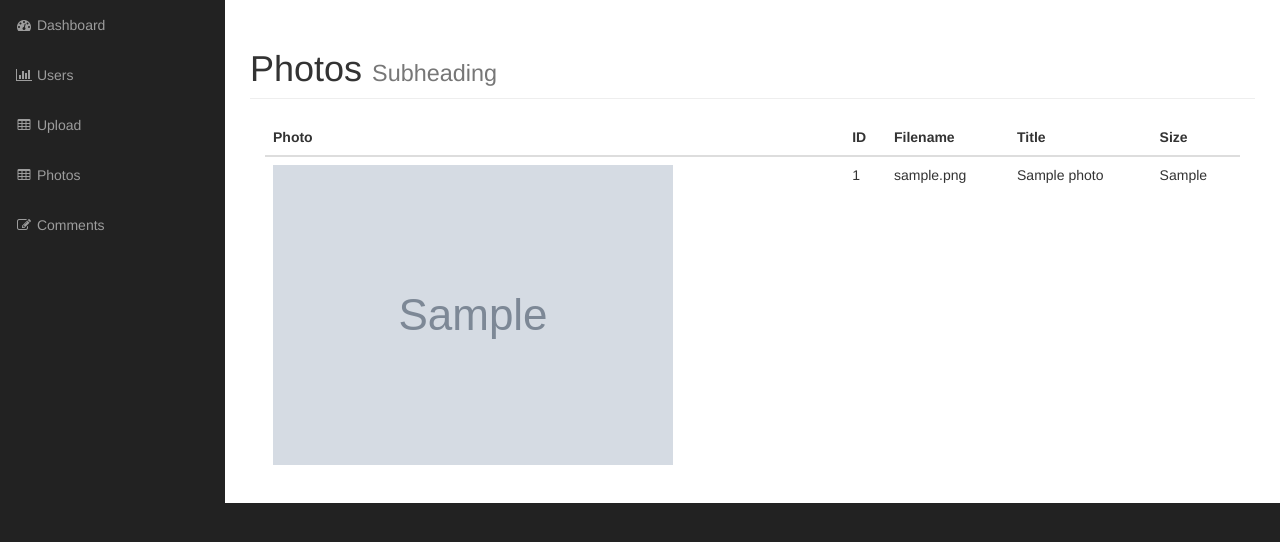
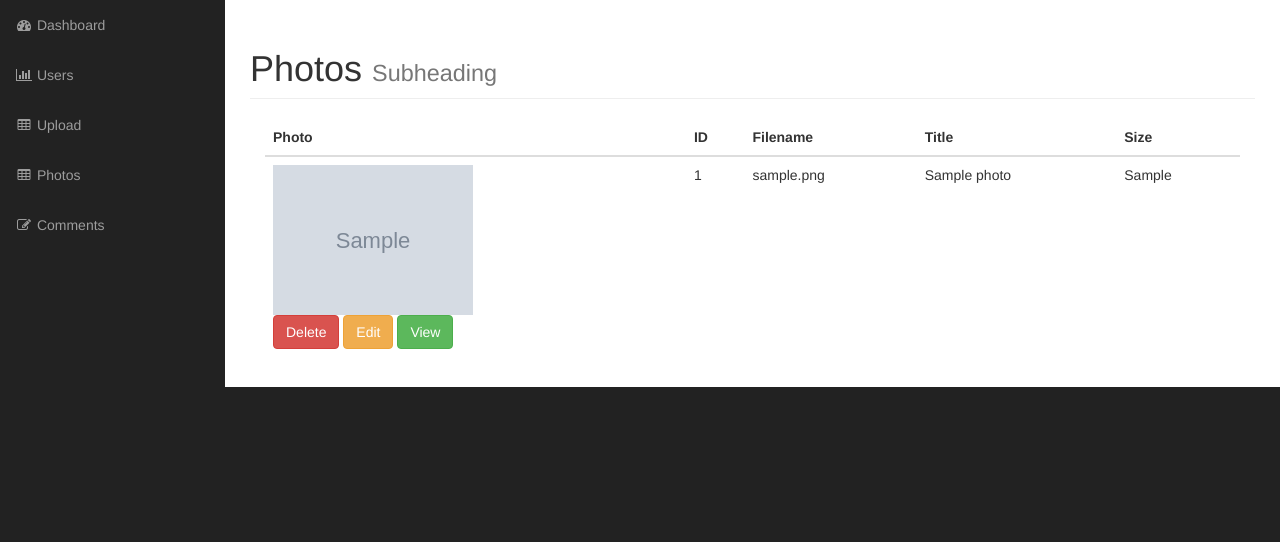
Before and after one commit to RobinKartikeyaKhatri/gallery, a PHP site: page /admin/photos.php in a window 1280 px wide. Shown: the part 51-593 px from the top of the page. Run offline with PHP 8.4, Linux system fonts and the light colour scheme; the visitor is signed in with stand-in values (Sample User, id 1); tables that the repository leaves empty or names only in its code hold one stand-in row (values such as "Sample post"); grey boxes marked "Sample" are stand-in pictures; grey boxes labelled with a size stand in for pictures from a placeholder-image service; some libraries are stand-ins or nearby versions.

Commit message:
created delete, edit, view links, also sending a get request(photo_id) on delete_photo.php page

```diff
--- a/admin/photos.php
+++ b/admin/photos.php
@@ -52,7 +52,13 @@ $photos = Photo::find_all();
                                             <?php foreach ($photos as $photo) : ?>
 
                                                    <tr>
-                                                   <td><img src="<?php echo $photo->picture_path(); ?>" alt=""></td>
+                                                   <td><img class="img-responsive" width="200" src="<?php echo $photo->picture_path(); ?>" alt="">
+                                                        <div class="pictures_link">
+                                                            <a href="delete_photo.php?id=<?php echo $photo->photo_id; ?>" class="btn btn-danger">Delete</a>
+                                                            <a href="#" class="btn btn-warning">Edit</a>
+                                                            <a href="#" class="btn btn-success">View</a>
+                                                        </div>
+                                                   </td>
                                                    <td><?php echo $photo->photo_id; ?></td>
                                                    <td><?php echo $photo->filename; ?></td>
                                                    <td><?php echo $photo->title; ?></td>
```
